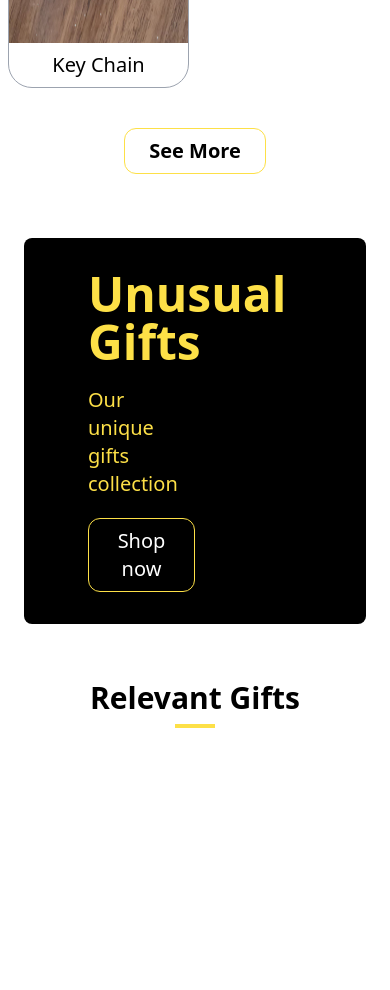
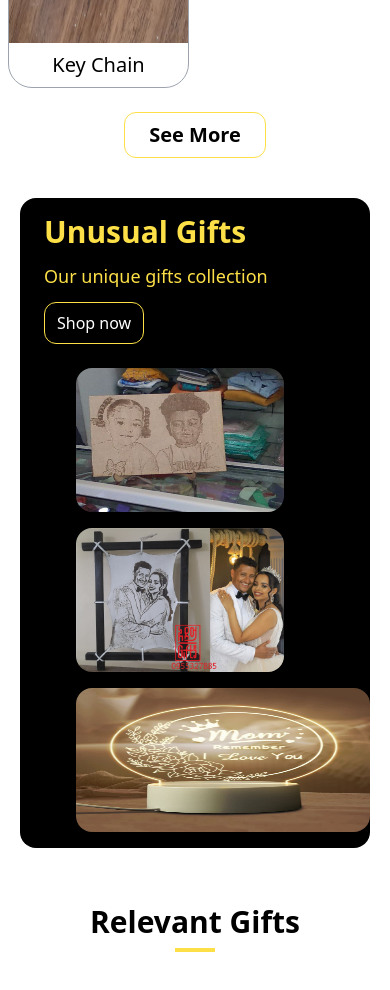
Before and after one commit to hanna6550/Adey-Gifts, a Next.js app: page / in a window 390 px wide. Shown: the part 1540-2530 px from the top of the page. Before the commit the page ends 2484 px from the top, so only its background shows below. Built offline with nearby package versions, Linux system fonts and the light colour scheme.

Commit message:
home page section 3 responsive

```diff
--- a/components/home/sec2.js
+++ b/components/home/sec2.js
@@ -94,7 +94,7 @@ function Sec2() {
       {/* ))} */}
       </div>
 
-      <div className="mt-10 mb-16 flex justify-center">
+      <div className="md:mt-10 mt-6 md:mb-16 mb-10 flex justify-center">
         <button className='md:px-8 px-6 md:py-3 py-2 md:text-2xl text-xl font-semibold border-yellow-300 border text-center text-black rounded-xl'>
               See More
         </button>
--- a/components/home/sec3.js
+++ b/components/home/sec3.js
@@ -1,19 +1,30 @@
 import React from 'react'
-
+import Image from 'next/image'
+import Img1 from '@/public/images/key.jpg'
+import Img2 from '@/public/images/wed.jpg'
+import Img3 from '@/public/images/6glass.jpg'
+import Img4 from '@/public/images/3wood.jpg'
+import Img5 from '@/public/images/fam.jpg'
+import Img6 from '@/public/images/4glass.jpg'
 function Sec3() {
   return (
     <div>
-        <div className="mx-6 bg-black rounded-lg px-16 py-8">
-        <div className="grid grid-cols-2 ">
-          <div className=" text-yellow-300">
-            <h1 className="text-5xl font-bold">Unusual Gifts</h1>
-            <h3 className="text-xl py-5">Our unique gifts collection</h3>
-            <button className='py-2 px-3 text-xl border border-yellow-300 text-white rounded-xl'>
+        <div className="md:mx-10 mx-5 bg-black rounded-2xl md:py-7 py-4">
+        <div className="grid md:grid-cols-3 grid-cols-1 md:gap-4 gap-6 md:pl-16 pl-6">
+          <div className="md:col-span-1 text-yellow-300">
+            <h1 className="md:text-5xl text-3xl md:font-bold font-semibold">Unusual Gifts</h1>
+            <h3 className="md:text-xl text-lg md:py-5 py-3">Our unique gifts collection</h3>
+            <button className='py-2 px-3 md:text-xl text-base border border-yellow-300 text-white rounded-xl'>
             Shop now
             </button>
           </div>
-          <div className="text-yellow-50 flex flex-wrap">
-          {/* <Image alt='adey photo ' src={items.imageSrc} className='' /> */}
+
+          <div className="md:col-span-2 ">
+          <div className="grid md:grid-cols-3 grid-cols-1 md:gap-0 gap-4 md:pl-0 pl-8">
+           <div><Image alt='adey photo ' src={Img4} className='md:h-40 h-36 md:w-60 w-52 rounded-2xl' /></div>
+           <div><Image alt='adey photo ' src={Img2} className='md:h-40 h-36 md:w-60 w-52 rounded-2xl' /></div>
+           <div><Image alt='adey photo ' src={Img3} className='md:h-40 h-36 md:w-60 w-52gi rounded-2xl' /></div>
+          </div>
           </div>
         </div>
 
```
